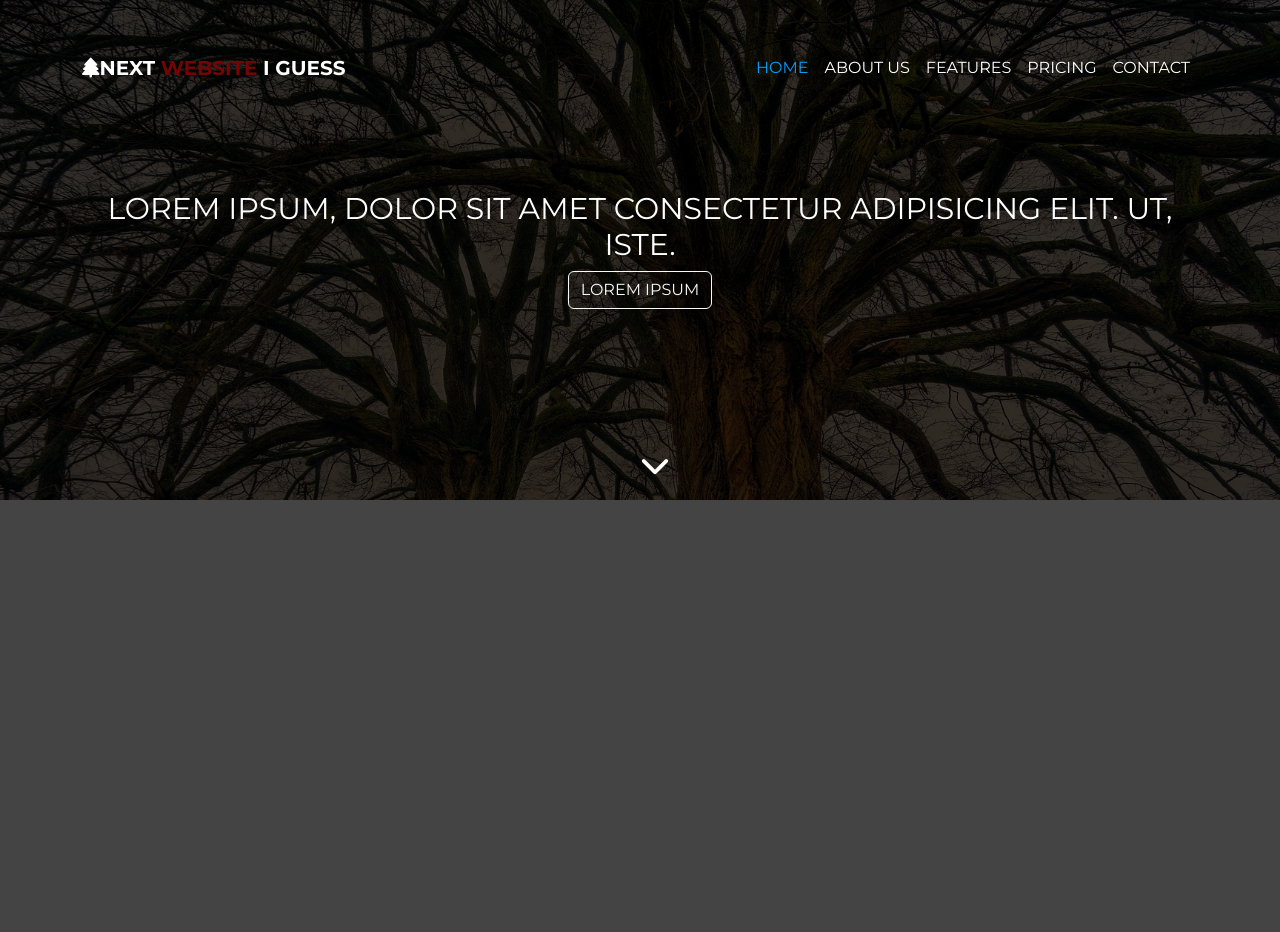
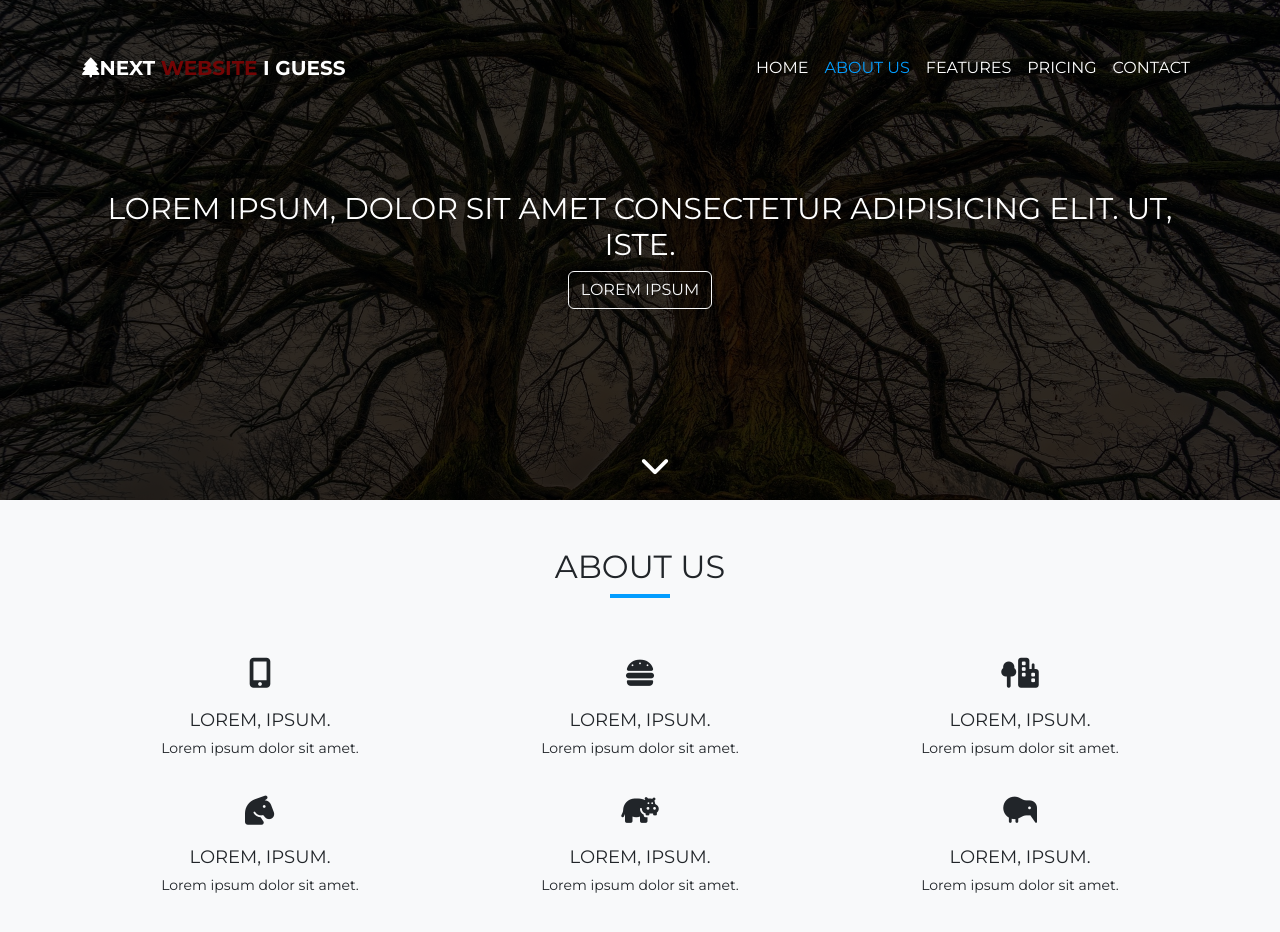
Before and after one commit to Michal-Hildebrandt/HTML_CSS_JS_Exercise, a plain HTML site: page index.html in a window 1280 px wide. Before the commit the page ends 800 px from the top, so only its background shows below. Drawn offline with nearby package versions, Linux system fonts and the light colour scheme.

Commit message:
added first section

```diff
--- a/index.html
+++ b/index.html
@@ -75,7 +75,44 @@
 		</header>
 
 		<main>
-			<section></section>
+			<section id="aboutus" class="aboutus bg-light py-5">
+				<div class="container">
+					<h2>About us</h2>
+					<div class="underline"></div>
+					<div class="row">
+						<div class="col-sm-6 col-md-4 text-center">
+							<p><i class="fas fa-mobile-alt"></i></p>
+							<p class="aboutus-card-title mb-1">Lorem, ipsum.</p>
+							<p class="aboutus-card-text">Lorem ipsum dolor sit amet.</p>
+						</div>
+						<div class="col-sm-6 col-md-4 text-center">
+							<p><i class="fa-solid fa-burger"></i></p>
+							<p class="aboutus-card-title mb-1">Lorem, ipsum.</p>
+							<p class="aboutus-card-text">Lorem ipsum dolor sit amet.</p>
+						</div>
+						<div class="col-sm-6 col-md-4 text-center">
+							<p><i class="fa-solid fa-tree-city"></i></p>
+							<p class="aboutus-card-title mb-1">Lorem, ipsum.</p>
+							<p class="aboutus-card-text">Lorem ipsum dolor sit amet.</p>
+						</div>
+						<div class="col-sm-6 col-md-4 text-center">
+							<p><i class="fa-sharp fa-solid fa-horse-head"></i></p>
+							<p class="aboutus-card-title mb-1">Lorem, ipsum.</p>
+							<p class="aboutus-card-text">Lorem ipsum dolor sit amet.</p>
+						</div>
+						<div class="col-sm-6 col-md-4 text-center">
+							<p><i class="fa-solid fa-hippo"></i></p>
+							<p class="aboutus-card-title mb-1">Lorem, ipsum.</p>
+							<p class="aboutus-card-text">Lorem ipsum dolor sit amet.</p>
+						</div>
+						<div class="col-sm-6 col-md-4 text-center">
+							<p><i class="fa-solid fa-kiwi-bird"></i></p>
+							<p class="aboutus-card-title mb-1">Lorem, ipsum.</p>
+							<p class="aboutus-card-text">Lorem ipsum dolor sit amet.</p>
+						</div>
+					</div>
+				</div>
+			</section>
 		</main>
 		<script
 			src="https://cdn.jsdelivr.net/npm/bootstrap@5.3.0-alpha1/dist/js/bootstrap.bundle.min.js"
--- a/sass/_colors.scss
+++ b/sass/_colors.scss
@@ -1,3 +1,3 @@
-$blue-color: #039dff;
+$main-color: #039dff;
 $white: #fff;
 $red-color: #730505;
--- a/sass/main.scss
+++ b/sass/main.scss
@@ -12,6 +12,16 @@ body {
 	position: relative;
 	font-family: 'Montserrat', sans-serif;
 	background-color: #444;
+}
+h2 {
+	text-align: center;
+	text-transform: uppercase;
+}
+.underline {
+	margin: 0 auto 40px;
+	width: 60px;
+	height: 4px;
+	background-color: $main-color;
 }
 .shadow-bg {
 	background-color: rgba(0, 0, 0, 0.8);
@@ -29,7 +39,7 @@ nav {
 
 	.nav-link:hover,
 	a:hover {
-		color: $blue-color;
+		color: $main-color;
 	}
 
 	.fa-bars {
@@ -41,7 +51,7 @@ nav {
 		color: $white;
 	}
 	.navbar-nav .nav-link.active {
-		color: $blue-color;
+		color: $main-color;
 	}
 	.red-text {
 		color: $red-color;
@@ -95,6 +105,19 @@ header {
 		color: $white;
 	}
 }
+.aboutus {
+	i {
+		margin-top: 20px;
+		font-size: 30px;
+	}
+	.aboutus-card-title {
+		font-size: 18px;
+		text-transform: uppercase;
+	}
+	.aboutus-card-text {
+		font-size: 14px;
+	}
+}
 @media (min-width: 375) {
 	header {
 		h1 {
```
Also changed, not shown: css/main.css, 1 other file.
